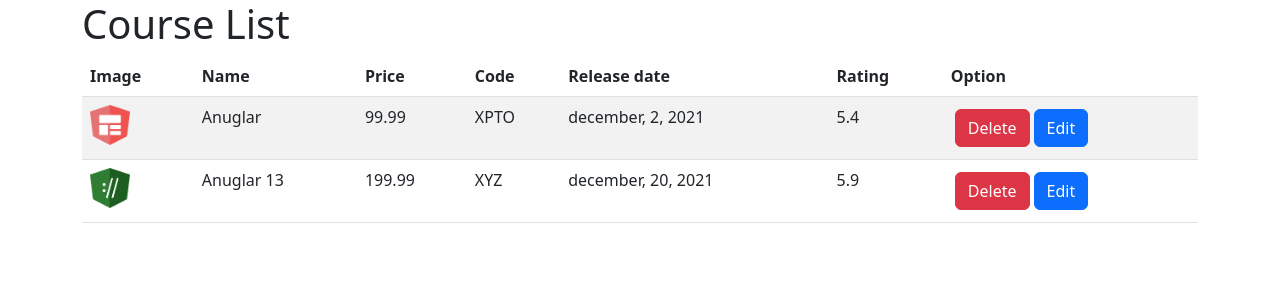
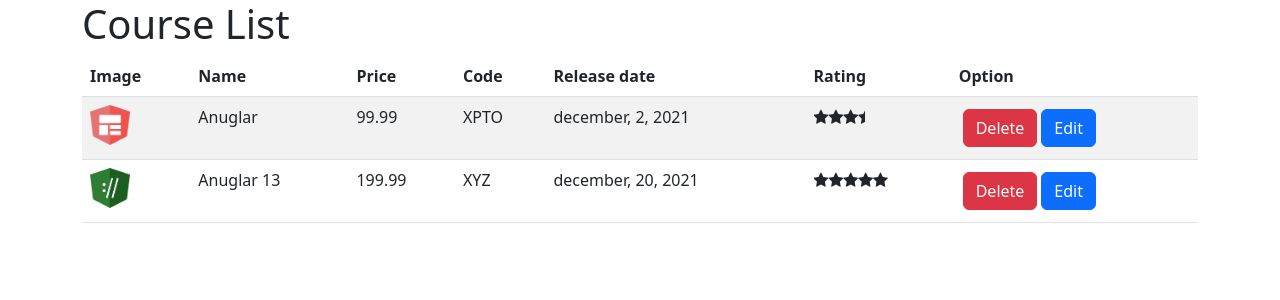
Before and after one commit to francelinom/course-manager, an Angular app: page / in a window 1280 px wide. Shown: the top 300 px of the page. Built offline with nearby package versions, Linux system fonts and the light colour scheme.

Commit message:
implementando o star para a quantidade de star do curso

```diff
--- a/angular.json
+++ b/angular.json
@@ -28,6 +28,7 @@
             ],
             "styles": [
               "node_modules/bootstrap/dist/css/bootstrap.min.css",
+              "node_modules/font-awesome/css/font-awesome.css",
               "src/styles.css"
             ],
             "scripts": []
--- a/package.json
+++ b/package.json
@@ -19,6 +19,7 @@
     "@angular/platform-browser-dynamic": "~13.2.0",
     "@angular/router": "~13.2.0",
     "bootstrap": "^5.2.0",
+    "font-awesome": "^4.7.0",
     "rxjs": "~7.5.0",
     "tslib": "^2.3.0",
     "zone.js": "~0.11.4"
--- a/src/app/app.module.ts
+++ b/src/app/app.module.ts
@@ -3,9 +3,10 @@ import { BrowserModule } from '@angular/platform-browser';
 
 import { AppComponent } from './app.component';
 import { CourseListComponents } from './courses/course-list.component';
+import { StarComponent } from './star/star.component';
 
 @NgModule({
-  declarations: [AppComponent, CourseListComponents],
+  declarations: [AppComponent, CourseListComponents, StarComponent],
   imports: [BrowserModule],
   providers: [],
   bootstrap: [AppComponent],
--- a/src/app/courses/course-list.component.html
+++ b/src/app/courses/course-list.component.html
@@ -21,7 +21,9 @@
       <td>{{ course.price }}</td>
       <td>{{ course.code }}</td>
       <td>{{ course.releaseDate }}</td>
-      <td>{{ course.rating }}</td>
+      <td>
+        <app-star [rating]="course.rating!"></app-star>
+      </td>
       <td>
         <button class="btn btn-danger m-1">Delete</button>
         <button class="btn btn-primary">Edit</button>
--- a/src/app/courses/course-list.component.ts
+++ b/src/app/courses/course-list.component.ts
@@ -17,7 +17,7 @@ export class CourseListComponents implements OnInit {
         price: 99.99,
         code: 'XPTO',
         duration: 120,
-        rating: 5.4,
+        rating: 3.5,
         releaseDate: 'december, 2, 2021',
       },
       {
@@ -27,7 +27,7 @@ export class CourseListComponents implements OnInit {
         price: 199.99,
         code: 'XYZ',
         duration: 120,
-        rating: 5.9,
+        rating: 5,
         releaseDate: 'december, 20, 2021',
       },
     ];
--- /dev/null
+++ b/src/app/star/star.component.css
@@ -0,0 +1,3 @@
+.crop {
+    overflow: hidden;
+}
--- /dev/null
+++ b/src/app/star/star.component.html
@@ -0,0 +1,9 @@
+<div class="crop" [style.width.px]="startwidth" [title]="rating">
+  <div style="width: 100px">
+    <span class="fa fa-star"></span>
+    <span class="fa fa-star"></span>
+    <span class="fa fa-star"></span>
+    <span class="fa fa-star"></span>
+    <span class="fa fa-star"></span>
+  </div>
+</div>
--- a/src/app/star/star.component.ts
+++ b/src/app/star/star.component.ts
@@ -1,6 +1,15 @@
-import { Component } from '@angular/core';
+import { Component, Input, OnChanges, SimpleChanges } from '@angular/core';
 
 @Component({
   selector: 'app-star',
+  templateUrl: './star.component.html',
+  styleUrls: ['./star.component.css'],
 })
-export class StarComponent {}
+export class StarComponent implements OnChanges {
+  @Input() rating: number = 0;
+
+  startwidth: number = 0;
+  ngOnChanges(): void {
+    this.startwidth = (this.rating * 74) / 5;
+  }
+}
```
Also changed, not shown: 1 other file (tests, documents, lock files or other folders).
